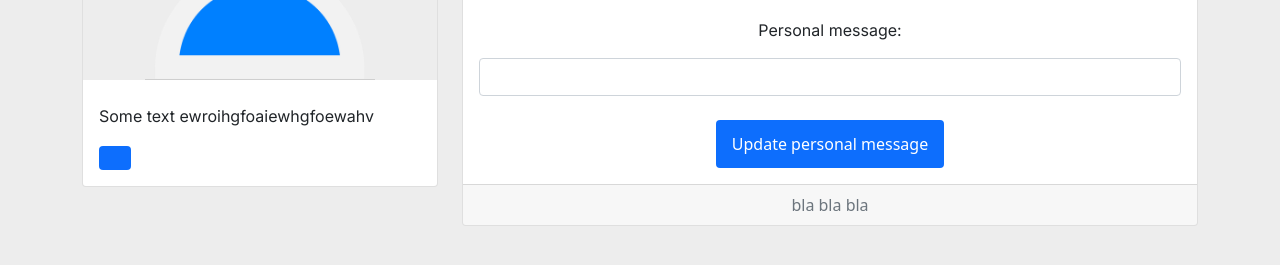
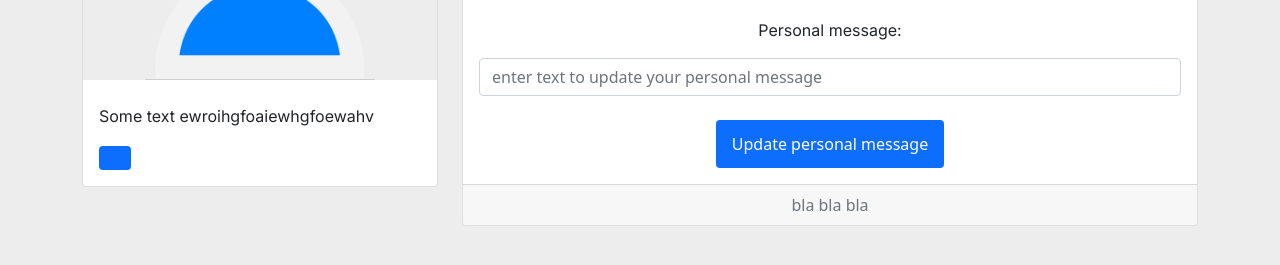
Before and after one commit to YakYakYakYakYak/ASP1, a Node server app: template views/profile.hbs in a window 1280 px wide. Shown: the part 334-599 px from the top of the page. Run offline with Node 20, Linux system fonts and the light colour scheme; the template is opened without the code that fills it, so the values that code supplies are empty.

Commit message:
placeholder text for update personalmsg form, browse page now displays message

```diff
--- a/views/browse.hbs
+++ b/views/browse.hbs
@@ -78,7 +78,7 @@
                          <h5 class="card-title">Name: {{name}}</h5>
                          <p class="card-text">Subject taught: {{subject}}</p>
                          <p class ="card-text">Teaching location: {{location}}</p>
-                         <a href="#" class="btn btn-primary">Go somewhere</a>
+                         <p class ="card-text">Personal message: {{message}}</p>
                      </div>
                      <div class="card-footer text-muted">
                          bla bla bla
--- a/views/profile.hbs
+++ b/views/profile.hbs
@@ -46,7 +46,7 @@
                          <p class ="card-text">Personal message: {{user.message}}</p>
                             <form action="/profile" method="POST">
                                 <div class="form-group">
-                                    <input type="text" class="form-control" id="message" name = "message">
+                                    <input type="text" placeholder="enter text to update your personal message" class="form-control" id="message" name = "message">
                                 </div>
                                 <br>
                                 <button type="submit" class="btn btn-primary">Update personal message</button>
```
